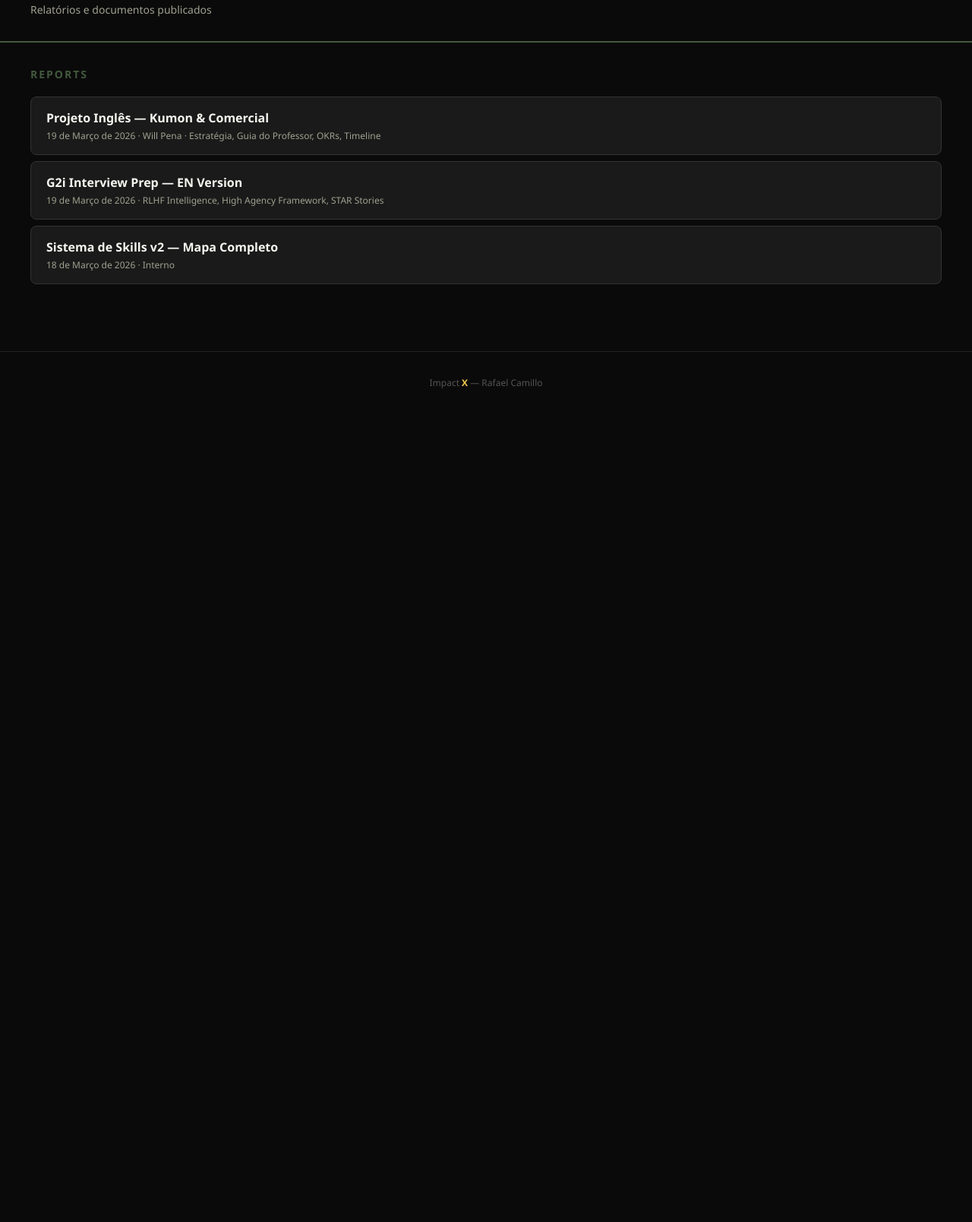
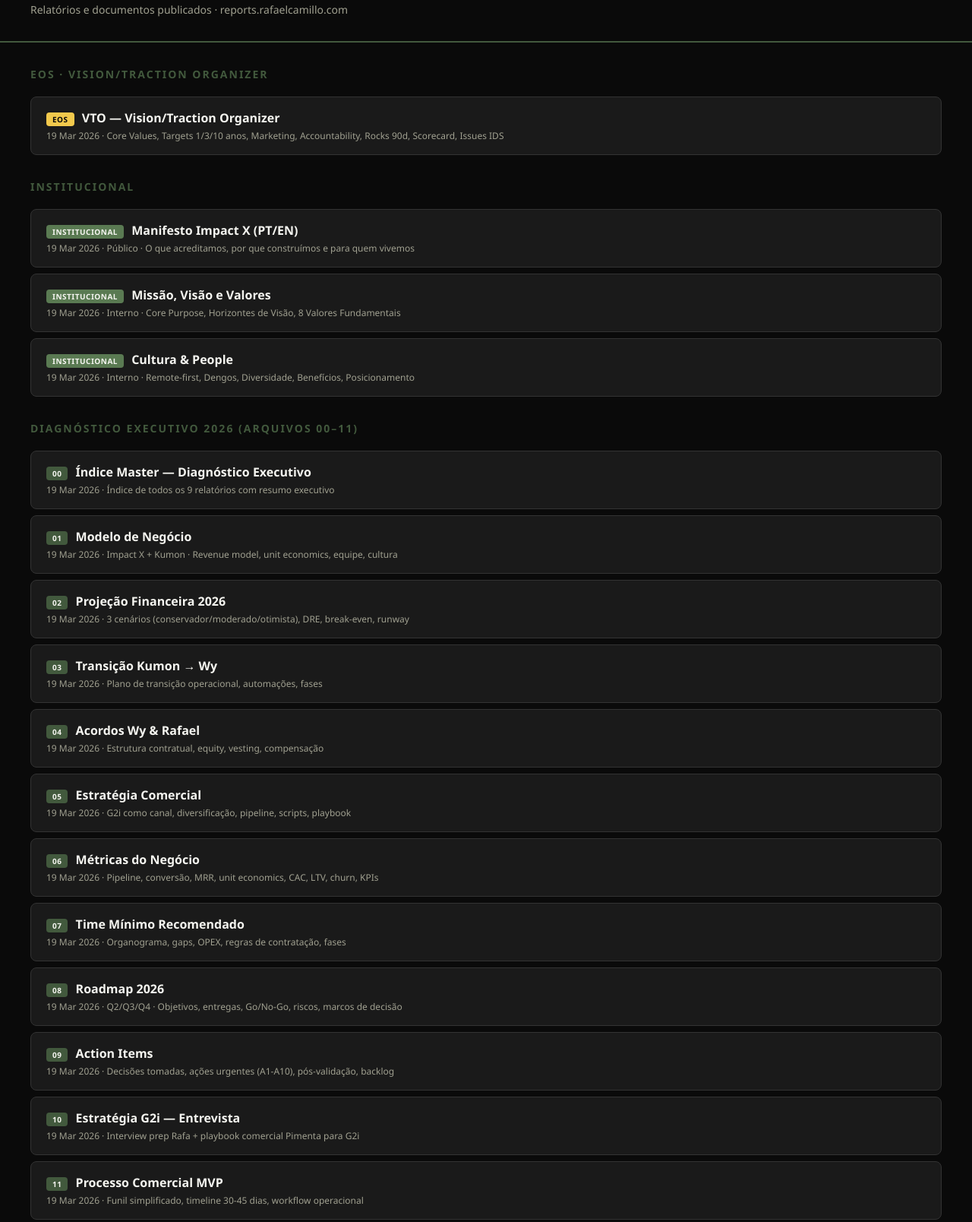
Before and after one commit to camillodev/ix-reports, a plain HTML site: page index.html in a window 1280 px wide. Shown: the part 91-1699 px from the top of the page at 76% size. Before the commit the page ends 800 px from the top, so only its background shows below. Drawn offline with Linux system fonts and the light colour scheme.

Commit message:
docs: update index.html with all 19 published reports

```diff
--- a/index.html
+++ b/index.html
@@ -12,34 +12,110 @@
   .brand .x { color: #F2C94C; }
   .subtitle { font-size: 14px; color: #A0A090; margin-top: 8px; }
   .reports { padding: 32px 40px; }
-  .reports h2 { font-size: 14px; color: #42593D; text-transform: uppercase; letter-spacing: 2px; margin-bottom: 20px; }
+  .reports h2 { font-size: 14px; color: #42593D; text-transform: uppercase; letter-spacing: 2px; margin-bottom: 20px; margin-top: 32px; }
+  .reports h2:first-child { margin-top: 0; }
   .report-link { display: block; padding: 16px 20px; margin: 8px 0; background: #1A1A1A; border: 1px solid #333; border-radius: 8px; text-decoration: none; color: #F5F5F0; transition: all .2s; }
   .report-link:hover { border-color: #42593D; background: #1e2a1c; }
   .report-link .title { font-weight: 700; font-size: 16px; }
   .report-link .date { font-size: 12px; color: #A0A090; margin-top: 4px; }
+  .report-link .tag { display: inline-block; padding: 2px 8px; border-radius: 4px; font-size: 10px; font-weight: 700; text-transform: uppercase; letter-spacing: .5px; margin-right: 6px; }
+  .tag-new { background: #42593D; color: #F5F5F0; }
+  .tag-eos { background: #F2C94C; color: #0A0A0A; }
+  .tag-inst { background: #5A7A52; color: #F5F5F0; }
   footer { padding: 32px 40px; text-align: center; font-size: 12px; color: #555; border-top: 1px solid #222; margin-top: 48px; }
 </style>
 </head>
 <body>
   <div class="header">
     <div class="brand">IMPACT <span class="x">X</span></div>
-    <div class="subtitle">Relatórios e documentos publicados</div>
+    <div class="subtitle">Relatórios e documentos publicados · reports.rafaelcamillo.com</div>
   </div>
   <div class="reports">
-    <h2>Reports</h2>
+
+    <h2>EOS · Vision/Traction Organizer</h2>
+    <a class="report-link" href="ImpactX_VTO_EOS_202603.html">
+      <div class="title"><span class="tag tag-eos">EOS</span> VTO — Vision/Traction Organizer</div>
+      <div class="date">19 Mar 2026 · Core Values, Targets 1/3/10 anos, Marketing, Accountability, Rocks 90d, Scorecard, Issues IDS</div>
+    </a>
+
+    <h2>Institucional</h2>
+    <a class="report-link" href="ImpactX_Manifesto_202603.html">
+      <div class="title"><span class="tag tag-inst">INSTITUCIONAL</span> Manifesto Impact X (PT/EN)</div>
+      <div class="date">19 Mar 2026 · Público · O que acreditamos, por que construímos e para quem vivemos</div>
+    </a>
+    <a class="report-link" href="ImpactX_MissaoVisaoValores_202603.html">
+      <div class="title"><span class="tag tag-inst">INSTITUCIONAL</span> Missão, Visão e Valores</div>
+      <div class="date">19 Mar 2026 · Interno · Core Purpose, Horizontes de Visão, 8 Valores Fundamentais</div>
+    </a>
+    <a class="report-link" href="ImpactX_CulturaePeople_202603.html">
+      <div class="title"><span class="tag tag-inst">INSTITUCIONAL</span> Cultura & People</div>
+      <div class="date">19 Mar 2026 · Interno · Remote-first, Dengos, Diversidade, Benefícios, Posicionamento</div>
+    </a>
+
+    <h2>Diagnóstico Executivo 2026 (Arquivos 00–11)</h2>
+    <a class="report-link" href="ImpactX_Diagnostico_00_Index_202603.html">
+      <div class="title"><span class="tag tag-new">00</span> Índice Master — Diagnóstico Executivo</div>
+      <div class="date">19 Mar 2026 · Índice de todos os 9 relatórios com resumo executivo</div>
+    </a>
+    <a class="report-link" href="ImpactX_Diagnostico_01_ModeloNegocio_202603.html">
+      <div class="title"><span class="tag tag-new">01</span> Modelo de Negócio</div>
+      <div class="date">19 Mar 2026 · Impact X + Kumon · Revenue model, unit economics, equipe, cultura</div>
+    </a>
+    <a class="report-link" href="ImpactX_Diagnostico_02_ProjecaoFinanceira_202603.html">
+      <div class="title"><span class="tag tag-new">02</span> Projeção Financeira 2026</div>
+      <div class="date">19 Mar 2026 · 3 cenários (conservador/moderado/otimista), DRE, break-even, runway</div>
+    </a>
+    <a class="report-link" href="ImpactX_Diagnostico_03_TransicaoKumon_202603.html">
+      <div class="title"><span class="tag tag-new">03</span> Transição Kumon → Wy</div>
+      <div class="date">19 Mar 2026 · Plano de transição operacional, automações, fases</div>
+    </a>
+    <a class="report-link" href="ImpactX_Diagnostico_04_AcordosWyRafael_202603.html">
+      <div class="title"><span class="tag tag-new">04</span> Acordos Wy & Rafael</div>
+      <div class="date">19 Mar 2026 · Estrutura contratual, equity, vesting, compensação</div>
+    </a>
+    <a class="report-link" href="ImpactX_Diagnostico_05_EstrategiaComercial_202603.html">
+      <div class="title"><span class="tag tag-new">05</span> Estratégia Comercial</div>
+      <div class="date">19 Mar 2026 · G2i como canal, diversificação, pipeline, scripts, playbook</div>
+    </a>
+    <a class="report-link" href="ImpactX_Diagnostico_06_Metricas_202603.html">
+      <div class="title"><span class="tag tag-new">06</span> Métricas do Negócio</div>
+      <div class="date">19 Mar 2026 · Pipeline, conversão, MRR, unit economics, CAC, LTV, churn, KPIs</div>
+    </a>
+    <a class="report-link" href="ImpactX_Diagnostico_07_TimeMinimo_202603.html">
+      <div class="title"><span class="tag tag-new">07</span> Time Mínimo Recomendado</div>
+      <div class="date">19 Mar 2026 · Organograma, gaps, OPEX, regras de contratação, fases</div>
+    </a>
+    <a class="report-link" href="ImpactX_Diagnostico_08_Roadmap2026_202603.html">
+      <div class="title"><span class="tag tag-new">08</span> Roadmap 2026</div>
+      <div class="date">19 Mar 2026 · Q2/Q3/Q4 · Objetivos, entregas, Go/No-Go, riscos, marcos de decisão</div>
+    </a>
+    <a class="report-link" href="ImpactX_Diagnostico_09_ActionItems_202603.html">
+      <div class="title"><span class="tag tag-new">09</span> Action Items</div>
+      <div class="date">19 Mar 2026 · Decisões tomadas, ações urgentes (A1-A10), pós-validação, backlog</div>
+    </a>
+    <a class="report-link" href="ImpactX_Diagnostico_10_G2iEntrevista_202603.html">
+      <div class="title"><span class="tag tag-new">10</span> Estratégia G2i — Entrevista</div>
+      <div class="date">19 Mar 2026 · Interview prep Rafa + playbook comercial Pimenta para G2i</div>
+    </a>
+    <a class="report-link" href="ImpactX_Diagnostico_11_ProcessoComercialMVP_202603.html">
+      <div class="title"><span class="tag tag-new">11</span> Processo Comercial MVP</div>
+      <div class="date">19 Mar 2026 · Funil simplificado, timeline 30-45 dias, workflow operacional</div>
+    </a>
+
+    <h2>Outros Reports</h2>
     <a class="report-link" href="ImpactX_ProjetoInglesKumon_202603.html">
-      <div class="title">Projeto Inglês — Kumon &amp; Comercial</div>
-      <div class="date">19 de Março de 2026 · Will Pena · Estratégia, Guia do Professor, OKRs, Timeline</div>
+      <div class="title">Projeto Inglês — Kumon & Comercial</div>
+      <div class="date">19 Mar 2026 · Will Pena · Estratégia, Guia do Professor, OKRs, Timeline</div>
     </a>
     <a class="report-link" href="ImpactX_G2i_InterviewPrep_202603.html">
       <div class="title">G2i Interview Prep — EN Version</div>
-      <div class="date">19 de Março de 2026 · RLHF Intelligence, High Agency Framework, STAR Stories</div>
+      <div class="date">19 Mar 2026 · RLHF Intelligence, High Agency Framework, STAR Stories</div>
     </a>
     <a class="report-link" href="ImpactX_SkillsV2_MapaCompleto_202603.html">
       <div class="title">Sistema de Skills v2 — Mapa Completo</div>
-      <div class="date">18 de Março de 2026 · Interno</div>
+      <div class="date">18 Mar 2026 · Interno</div>
     </a>
   </div>
-  <footer>Impact <span style="color:#F2C94C;font-weight:700">X</span> — Rafael Camillo</footer>
+  <footer>Impact <span style="color:#F2C94C;font-weight:700">X</span> — Rafael Camillo · 19 reports publicados</footer>
 </body>
 </html>
```
